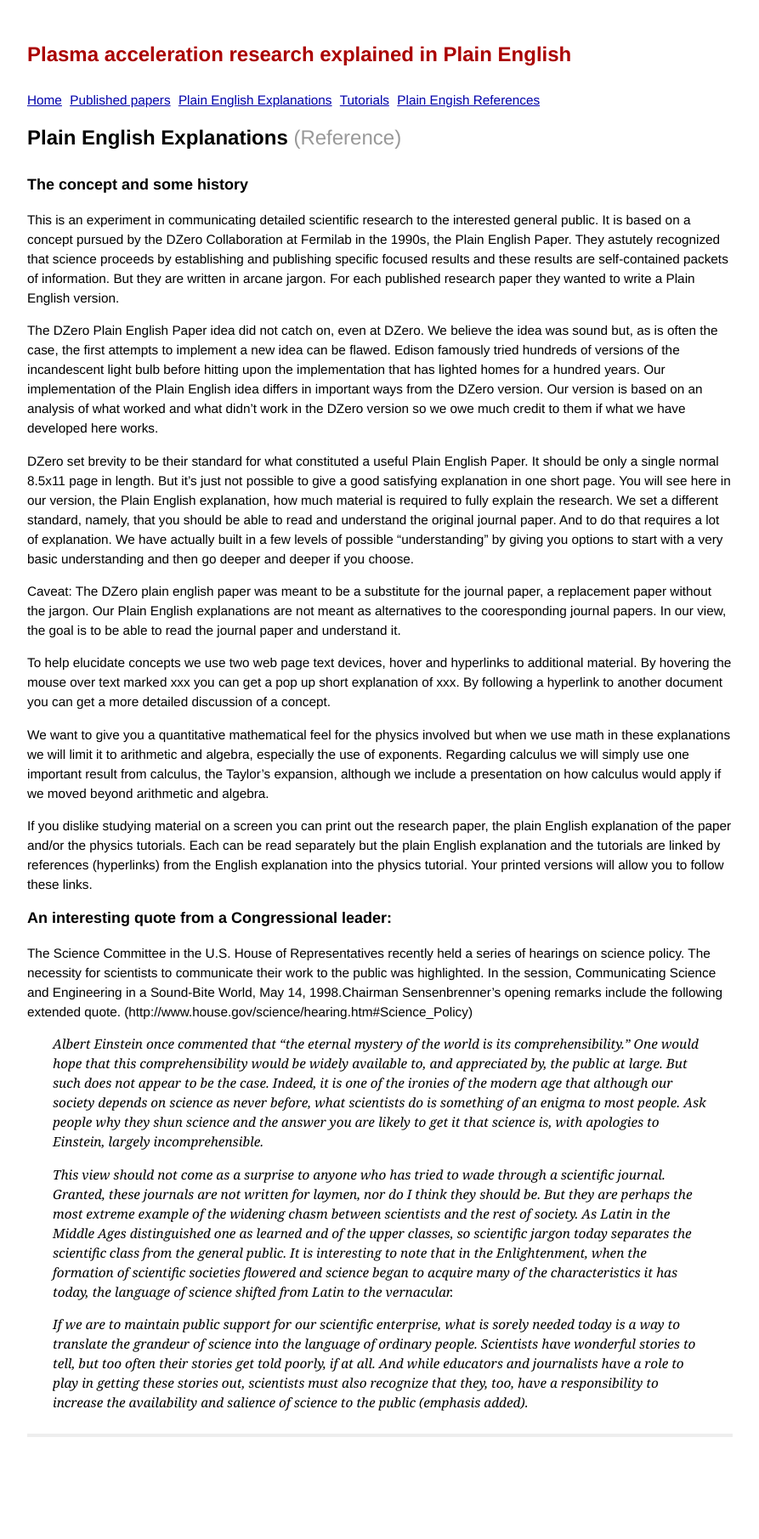
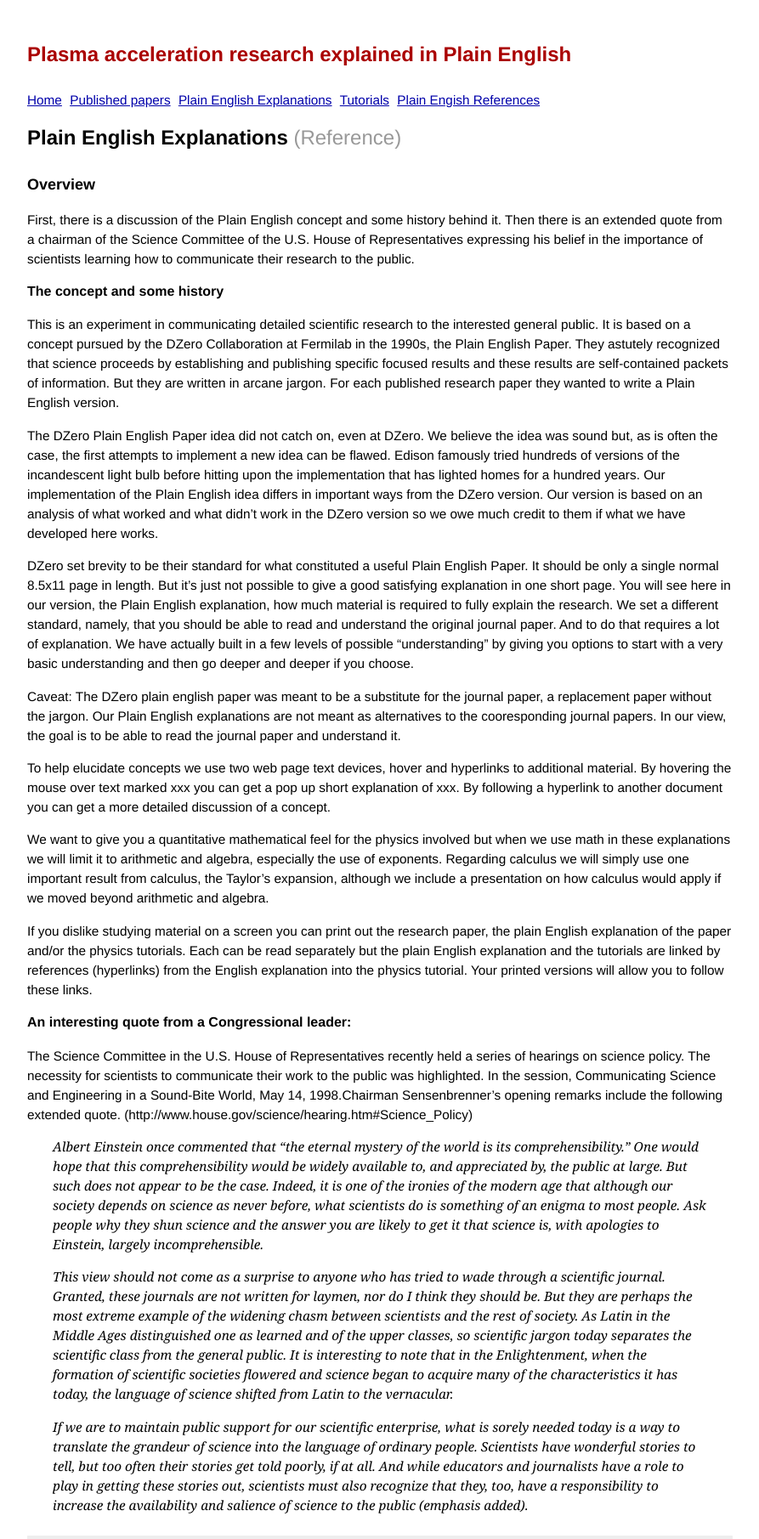
Before and after one commit to grbfacet/facet, a Jekyll site: the page built from plain-english-papers.md, in a window 1280 px wide. Shown: the whole page at 85% size, without its empty margins (193-1086 px from the left). Built offline with Jekyll 4.4.1, drawn with Linux system fonts in a browser that asks for light colours; before the commit the page ends 1691 px from its top, so only the background shows below that.

Commit message:
Update plain-english-papers.md

```diff
--- a/plain-english-papers.md
+++ b/plain-english-papers.md
@@ -4,7 +4,11 @@ title: Plain English Explanations
 pagetype: reference
 ---
 
-### The concept and some history
+### Overview
+
+First, there is a discussion of the Plain English concept and some history behind it. Then there is an extended quote from a chairman of the Science Committee of the U.S. House of Representatives expressing his belief in the importance of scientists learning how to communicate their research to the public.
+
+#### The concept and some history
 
 This is an experiment in communicating detailed scientific research to the interested general public. It is based on a concept pursued by the DZero Collaboration at Fermilab in the 1990s, the Plain English Paper. They astutely recognized that science proceeds by establishing and publishing specific focused results and these results are self-contained packets of information. But they are written in arcane jargon. For each published research paper they wanted to write a Plain English version.
 
@@ -20,7 +24,7 @@ We want to give you a quantitative mathematical feel for the physics involved bu
 
 If you dislike studying material on a screen you can print out the research paper, the plain English explanation of the paper and/or the physics tutorials. Each can be read separately but the plain English explanation and the tutorials are linked by references (hyperlinks) from the English explanation into the physics tutorial. Your printed versions will allow you to follow these links.
 
-### An interesting quote from a Congressional leader:
+#### An interesting quote from a Congressional leader:
 
 The Science Committee in the U.S. House of Representatives recently held a series of hearings on science policy. The necessity for scientists to communicate their work to the public was highlighted. In the session, Communicating Science and Engineering in a Sound-Bite World, May 14, 1998.Chairman Sensenbrenner’s opening remarks include the following extended quote. (http://www.house.gov/science/hearing.htm#Science_Policy)
 
```
